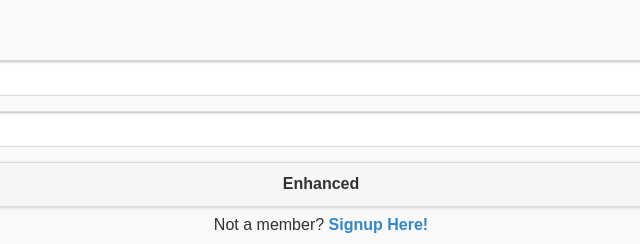
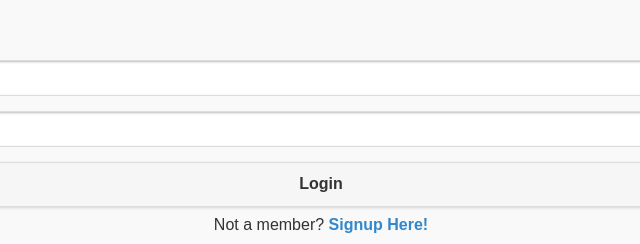
Before and after one commit to RabbiaUmer/QuizrApp, a plain HTML site: page www/index.html in a window 1280 px wide. Shown: the part 205-449 px from the top of the page, 319-959 px from the left. Drawn offline with Linux system fonts and the light colour scheme.

Commit message:
change button text

```diff
--- a/www/index.html
+++ b/www/index.html
@@ -48,7 +48,7 @@
 
       <!-- using jquery mobile classes for login button -->
       <div class="ui-input-btn ui-btn ui-corner-all ui-shadow">
-        Enhanced
+        Login
         <input id="login-btn" type="submit" data-corners="false" data-enhanced="true" value="Login">
       </div>
     </form>
```
